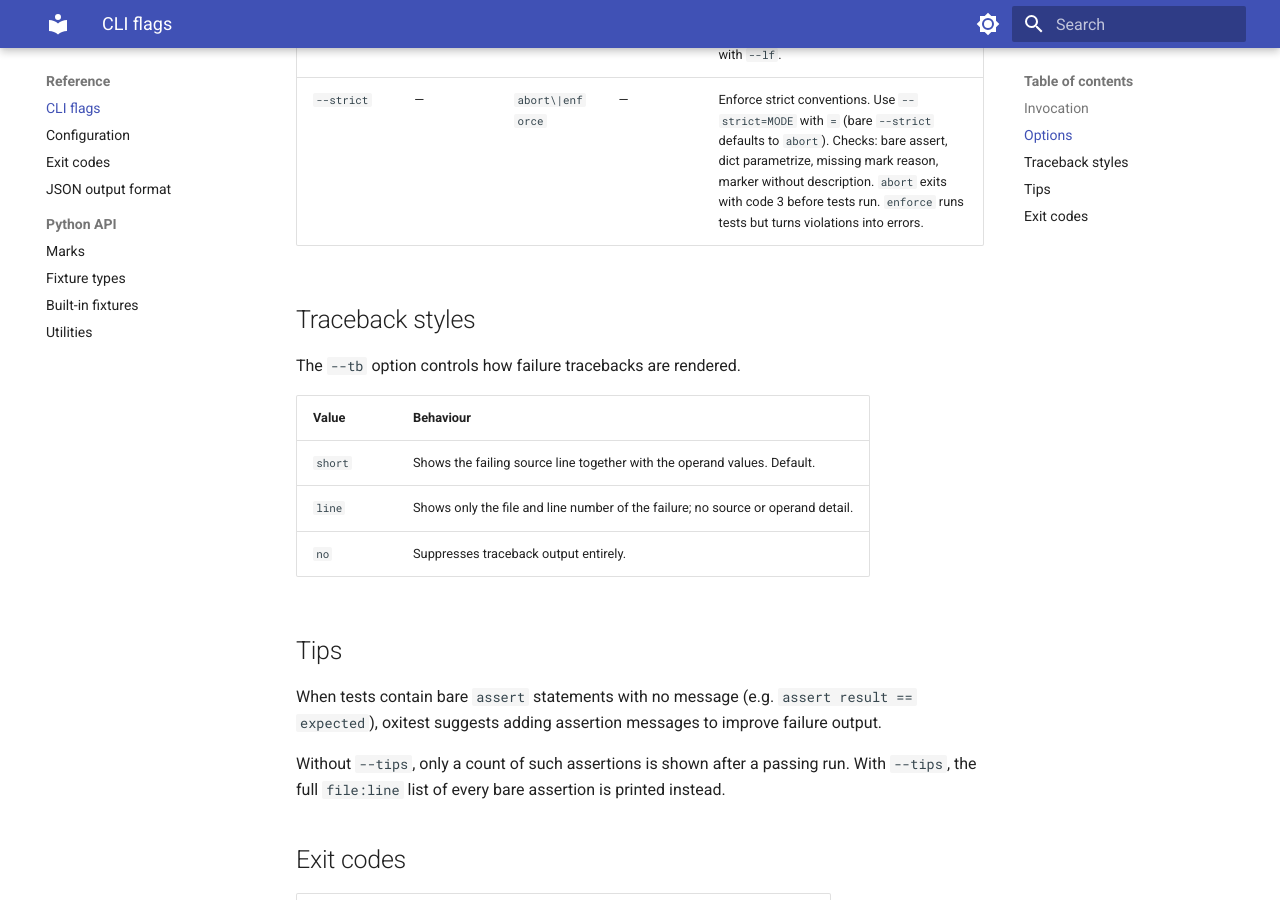
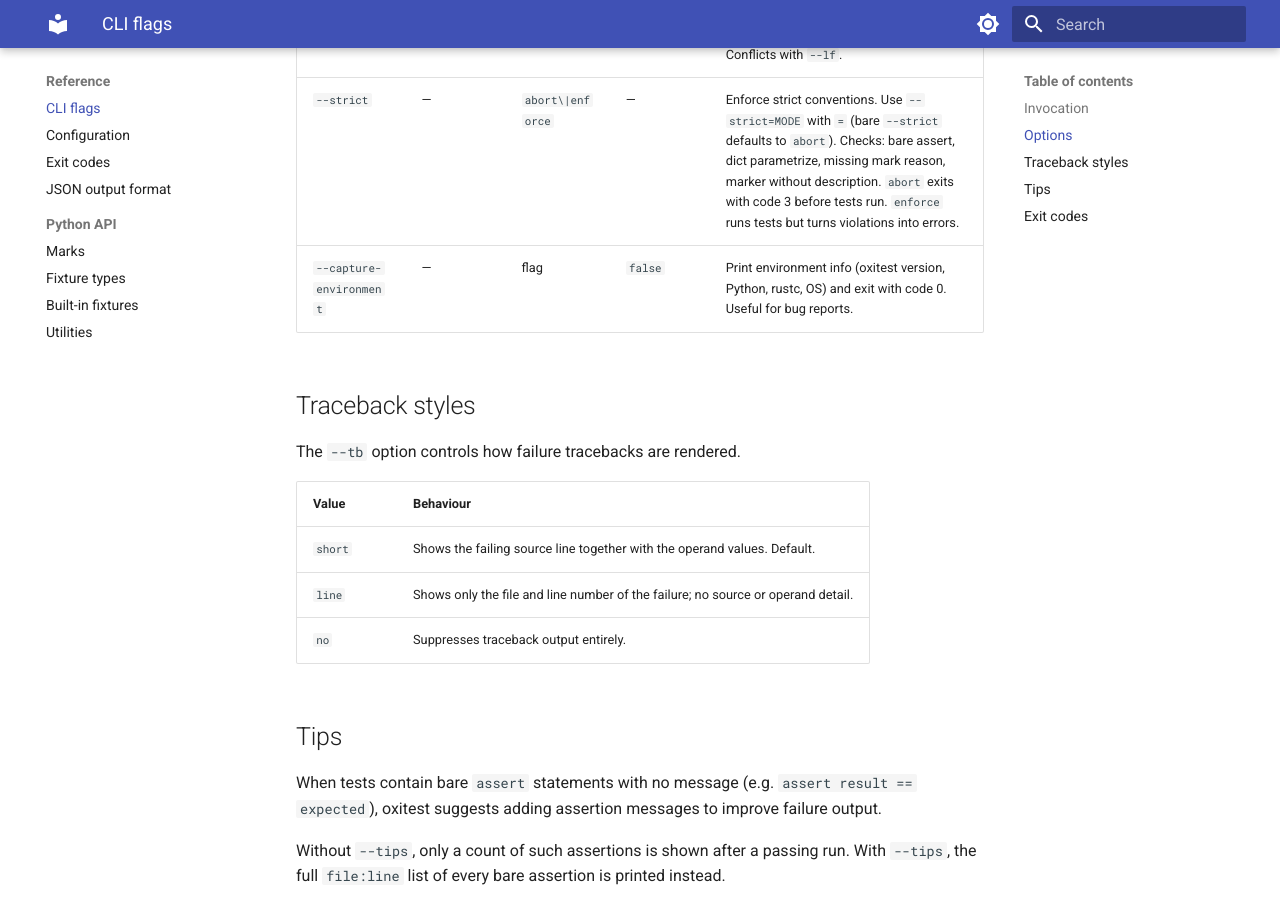
Before and after one commit to kalonji-tools/oxitest, an MkDocs documentation site: the page built from docs/src/reference/cli.md, in a window 1280 px wide and 900 px high, scrolled down 1558 px. Built offline with MkDocs 1.6.1 and Material for MkDocs 9.7.7, drawn with Linux system fonts in a browser that asks for light colours.

Commit message:
docs: document --capture-environment flag in CLI reference

```diff
--- a/docs/src/reference/cli.md
+++ b/docs/src/reference/cli.md
@@ -32,6 +32,7 @@ current working directory when omitted.
 | `--lf` | — | flag | `false` | Run only tests that failed on the last run. Conflicts with `--ff`. |
 | `--ff` | — | flag | `false` | Run failed tests first, then the rest. Conflicts with `--lf`. |
 | `--strict` | — | `abort\|enforce` | — | Enforce strict conventions. Use `--strict=MODE` with `=` (bare `--strict` defaults to `abort`). Checks: bare assert, dict parametrize, missing mark reason, marker without description. `abort` exits with code 3 before tests run. `enforce` runs tests but turns violations into errors. |
+| `--capture-environment` | — | flag | `false` | Print environment info (oxitest version, Python, rustc, OS) and exit with code 0. Useful for bug reports. |
 
 ## Traceback styles
 
```
